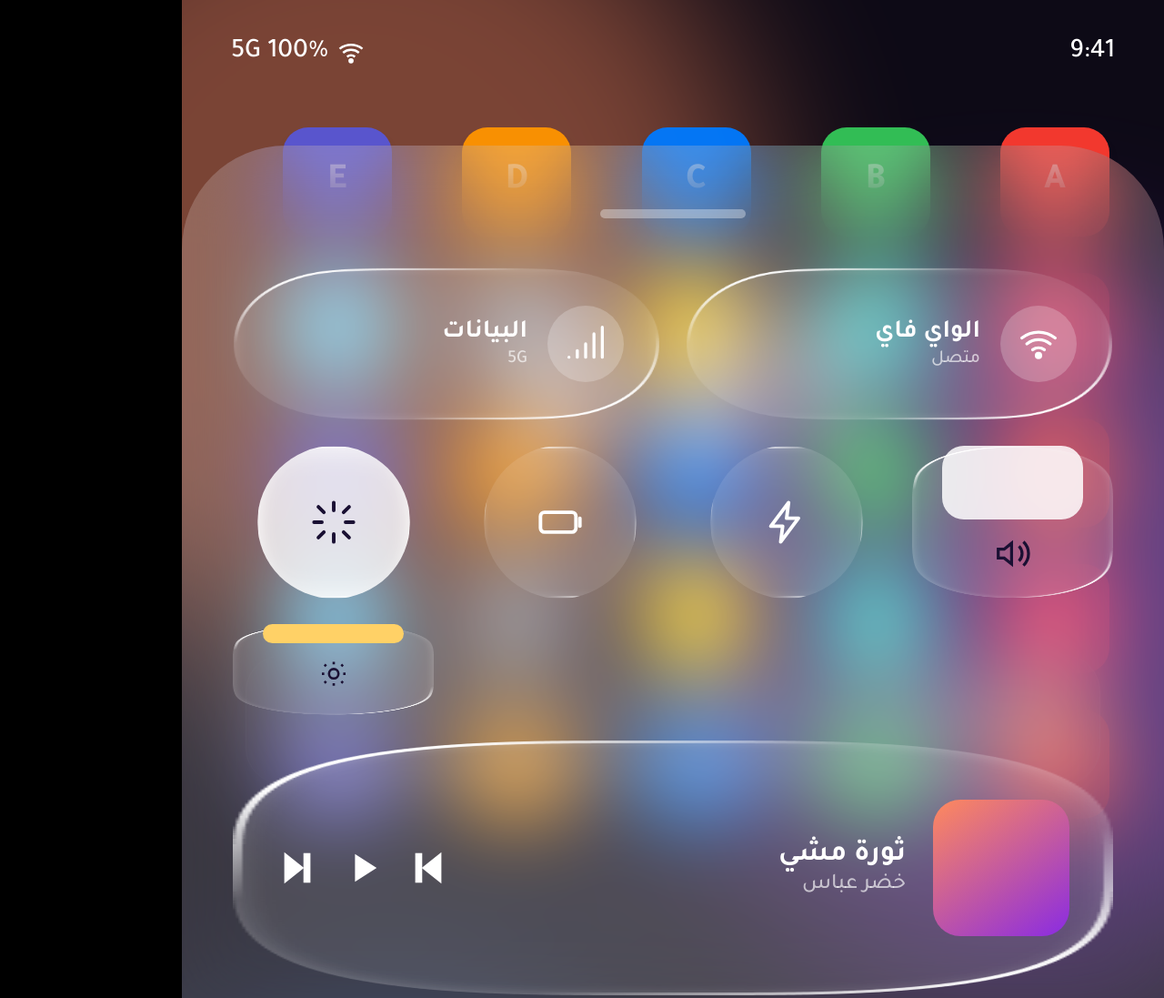
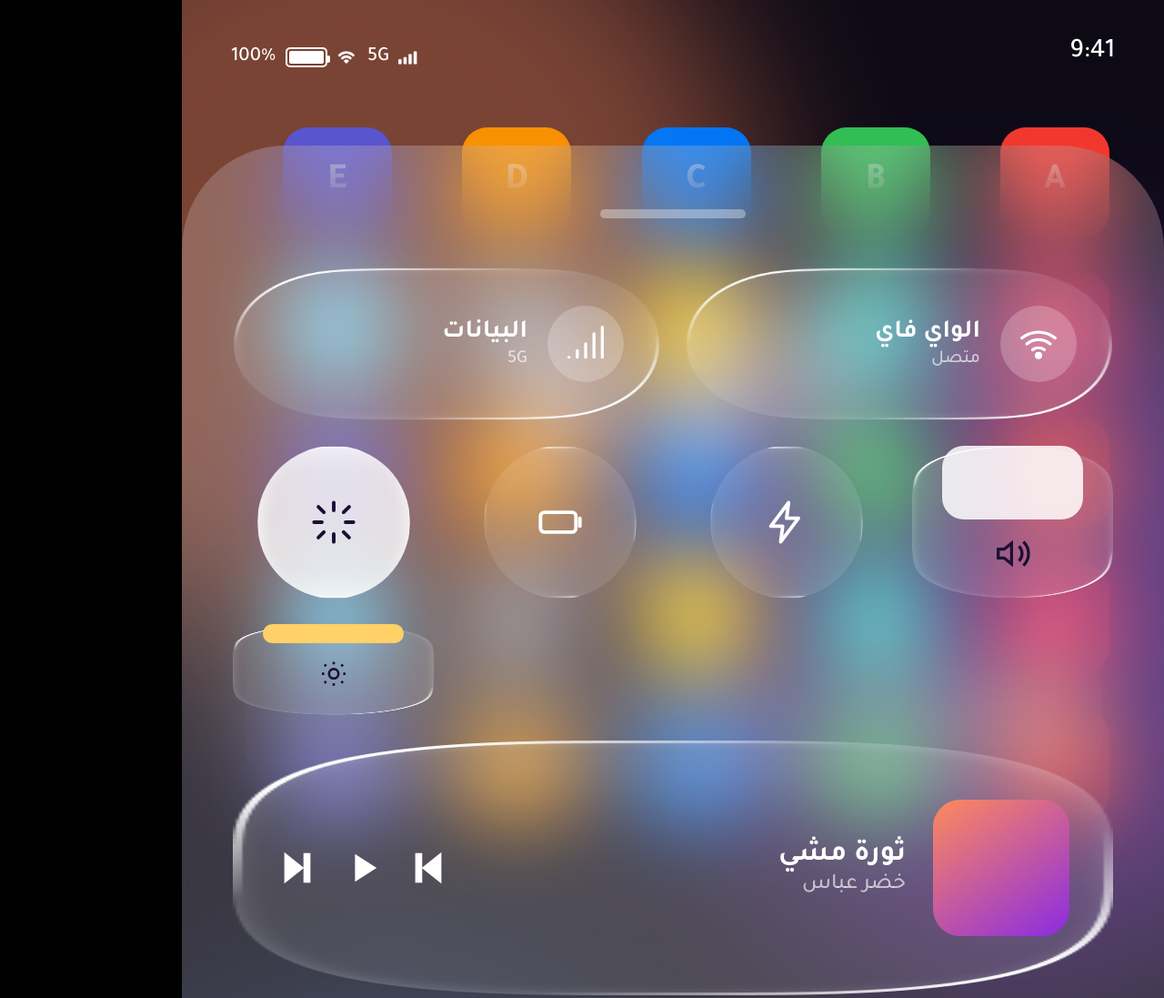
Before and after one commit to karrarkoqw4v-ux/Karrrrr, a plain HTML site: page dablik/design/theme/scene2.html in a window 1280 px wide. Shown: the top 1097 px of the page at 91% size. Drawn offline with Linux system fonts and the light colour scheme.

Commit message:
Liquid Glass status bar: use real Xiaomi system icons (signal/wifi) + realistic battery
Co-Authored-By: Claude Sonnet 5 <noreply@anthropic.com>
Claude-Session: https://claude.ai/code/session_019uqjmh2zsJCzjD8BR3oFuT

```diff
--- a/dablik/design/theme/scene2.html
+++ b/dablik/design/theme/scene2.html
@@ -68,7 +68,16 @@ html,body{width:1080px;height:2400px;overflow:hidden;background:#000;font-family
   }
 })();
 </script>
-<div class="sb" style="position:relative;z-index:2"><div>9:41</div><div class="ic"><svg width="30" height="30" viewBox="0 0 24 24" fill="none" stroke="#fff" stroke-width="2"><path d="M2 8.5a16 16 0 0 1 20 0M5 12a11 11 0 0 1 14 0M8.5 15.5a6 6 0 0 1 7 0"/><circle cx="12" cy="19" r="1.3" fill="#fff"/></svg> 5G 100%</div></div>
+<div class="sb" style="position:relative;z-index:2"><div>9:41</div><div class="ic">
+  <img src="assets/stat_sys_signal_4.png" style="height:22px">
+  <span style="font-size:22px">5G</span>
+  <img src="assets/stat_sys_wifi_signal_4.png" style="height:22px">
+  <div style="width:46px;height:22px;border:2px solid #fff;border-radius:5px;position:relative;display:flex;align-items:center;padding:2px">
+    <div style="width:100%;height:100%;background:#fff;border-radius:2px"></div>
+    <div style="position:absolute;right:-5px;top:7px;width:3px;height:8px;background:#fff;border-radius:0 2px 2px 0"></div>
+  </div>
+  <span style="font-size:22px">100%</span>
+</div></div>
 
 <div class="clock" id="lockview"><div class="t">9:41</div><div class="d">الأحد، ٢٢ نوفمبر</div></div>
 <div class="notif" id="lockview2"><div class="ic"><svg viewBox="0 0 24 24"><path d="M3 7l9-4 9 4v10l-9 4-9-4z"/><path d="M3 7l9 4 9-4M12 11v10"/></svg></div><div><b>دبليك</b><span>تطبيقك جاهز للتحميل الآن</span></div></div>
```
Also changed, not shown: dablik/design/theme/assets/stat_sys_signal_4.png (added), dablik/design/theme/assets/stat_sys_wifi_signal_4.png (added), dablik/design/theme/controlcenter.png, dablik/design/theme/lockscreen.png.
